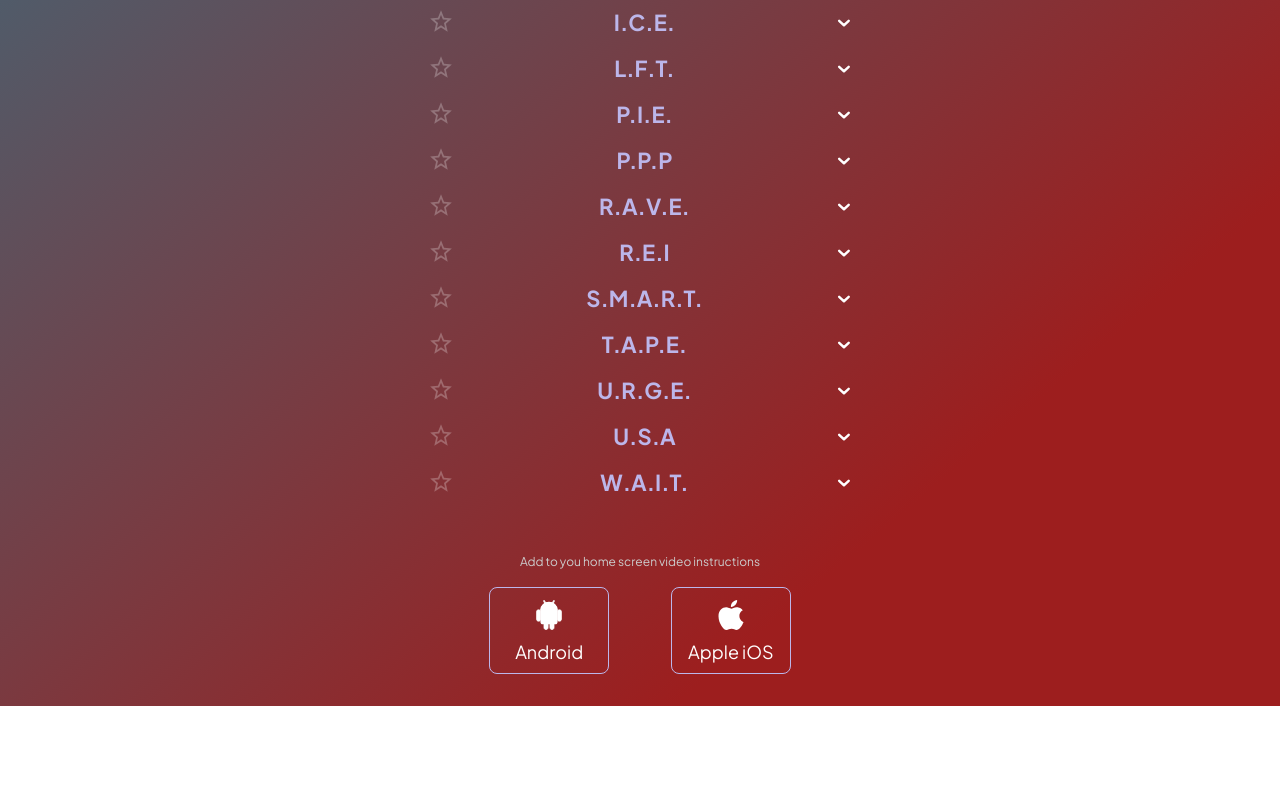
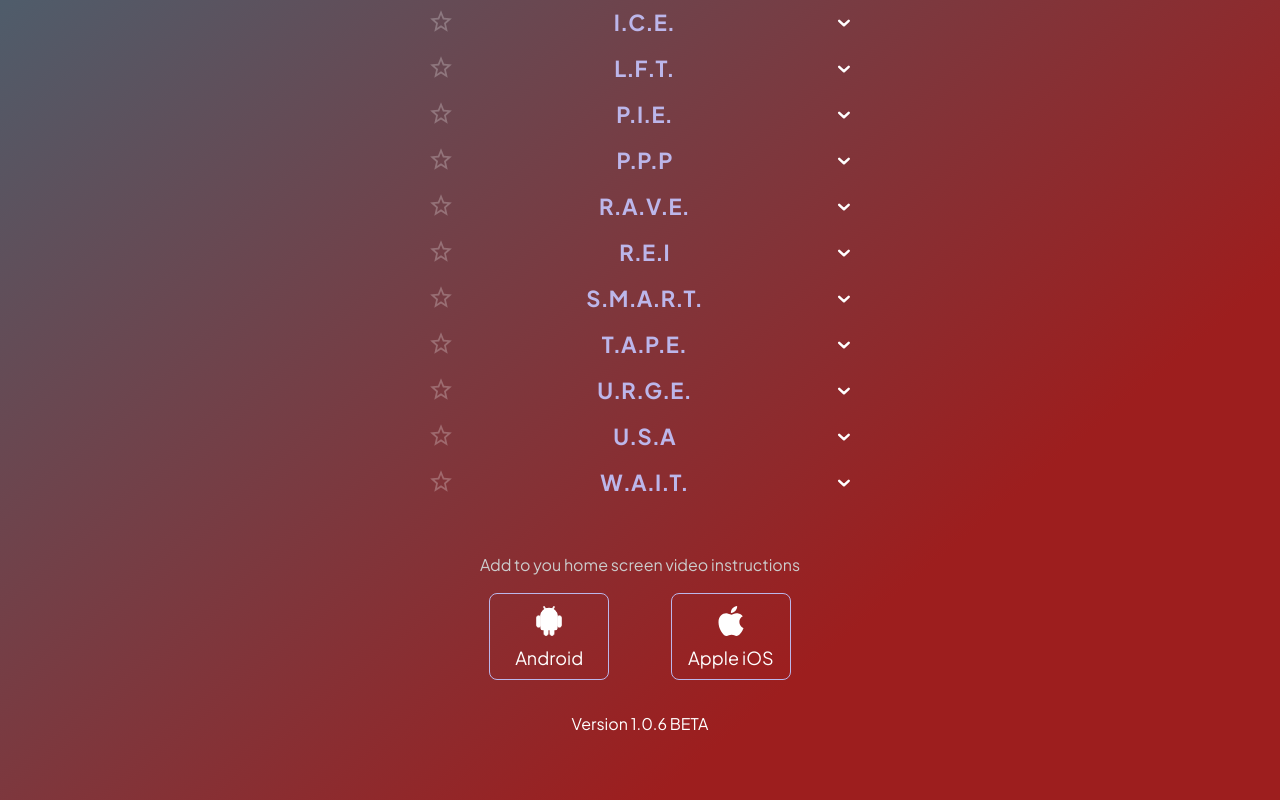
Before and after one commit to thesmarttools/thesmarttools.github.io, a React (Vite) app: page / in a window 1280 px wide. Shown: the part 895-1695 px from the top of the page. Before the commit the page ends 1601 px from the top, so only its background shows below. Built offline with nearby package versions, Linux system fonts and the light colour scheme.

Commit message:
added versioning into build process and display in footer

```diff
--- a/package.json
+++ b/package.json
@@ -5,7 +5,7 @@
 	"type": "module",
 	"scripts": {
 		"dev": "vite",
-    "build": "vite build",
+		"build": "node generate-buildno.js && vite build",
 		"lint": "eslint . --ext js,jsx --report-unused-disable-directives --max-warnings 0",
 		"preview": "vite preview"
 	},
@@ -27,7 +27,8 @@
 		"react-dom": "^18.2.0",
 		"tailwind-merge": "^1.14.0",
 		"tailwindcss-animate": "^1.0.6",
-    "vaul": "^1.1.2"
+		"vaul": "^1.1.2",
+		"vite-plugin-commonjs": "^0.10.4"
 	},
 	"devDependencies": {
 		"@types/node": "^20.4.6",
--- a/src/App.css
+++ b/src/App.css
@@ -61,7 +61,7 @@ body {
 	margin-top: 2rem;
 }
 .footer .install {
-	font-size: 0.75rem;
+	font-size: 1rem;
 	margin: 0.5rem 0;
 	color: #ccc;
 }
--- a/src/App.jsx
+++ b/src/App.jsx
@@ -7,6 +7,7 @@ import appleWhiteLogo from './assets/Apple_logo_white_30x30.svg';
 import AccordionAcro from './components/ui/AccordionAcro.jsx';
 
 import SettingsDrawer from './components/ui/settings/SettingsDrawer.jsx';
+import Footer from './components/ui/footer/Footer.jsx';
 
 // if ('serviceWorker' in navigator) {
 // 	navigator.serviceWorker
@@ -91,6 +92,7 @@ function App() {
 							</div>
 						</div>
 					</div>
+					<Footer />
 				</div>
 			</div>
 		</>
--- /dev/null
+++ b/src/components/ui/footer/Footer.jsx
@@ -0,0 +1,13 @@
+import metadata from '../../../../src/metadata.json';
+import './styles.css';
+function FooterComponent() {
+	return (
+		<div className='version-footer'>
+			{/* &copy; 2020 RichHewlett.com */}
+			<div className='sf-footer-version'>
+				{`Version ${metadata.buildMajor}.${metadata.buildMinor}.${metadata.buildRevision} ${metadata.buildTag}`}
+			</div>
+		</div>
+	);
+}
+export default FooterComponent;
--- /dev/null
+++ b/src/components/ui/footer/styles.css
@@ -0,0 +1,4 @@
+.version-footer {
+	font-size: 1rem;
+	padding: 2rem 0;
+}
--- /dev/null
+++ b/src/metadata.json
@@ -0,0 +1 @@
+{"buildMajor":1,"buildMinor":0,"buildRevision":6,"buildTag":"BETA"}
--- a/version.json
+++ /dev/null
@@ -1,3 +0,0 @@
-{
-	"version": "0.1.1"
-}
--- a/vite.config.js
+++ b/vite.config.js
@@ -1,12 +1,13 @@
 import path from 'path';
 import { defineConfig } from 'vite';
 import react from '@vitejs/plugin-react';
+import commonjs from 'vite-plugin-commonjs';
 //import react from "@vitejs/plugin-react-swc"; *for swc install
 const __dirname = path.dirname('./src');
 // const version = Date.now().toString(6);
 // https://vitejs.dev/config/
 export default defineConfig({
-	plugins: [react()],
+	plugins: [react(), commonjs()],
 	resolve: {
 		alias: {
 			'@': path.resolve(__dirname),
@@ -16,6 +17,7 @@ export default defineConfig({
 	root: './',
 	build: {
 		outDir: './docs',
-		emptyOutDir: true, // also necessary
+		emptyOutDir: true, // also necessary,
+		commonjsOptions: { transformMixedEsModules: true }, // Change
 	},
 });
```
Also changed, not shown: generate-buildno.js (added, +14 -0 lines), 6 other files (tests, documents, lock files or other folders). Lines whose indentation alone changed are shown as unchanged.
